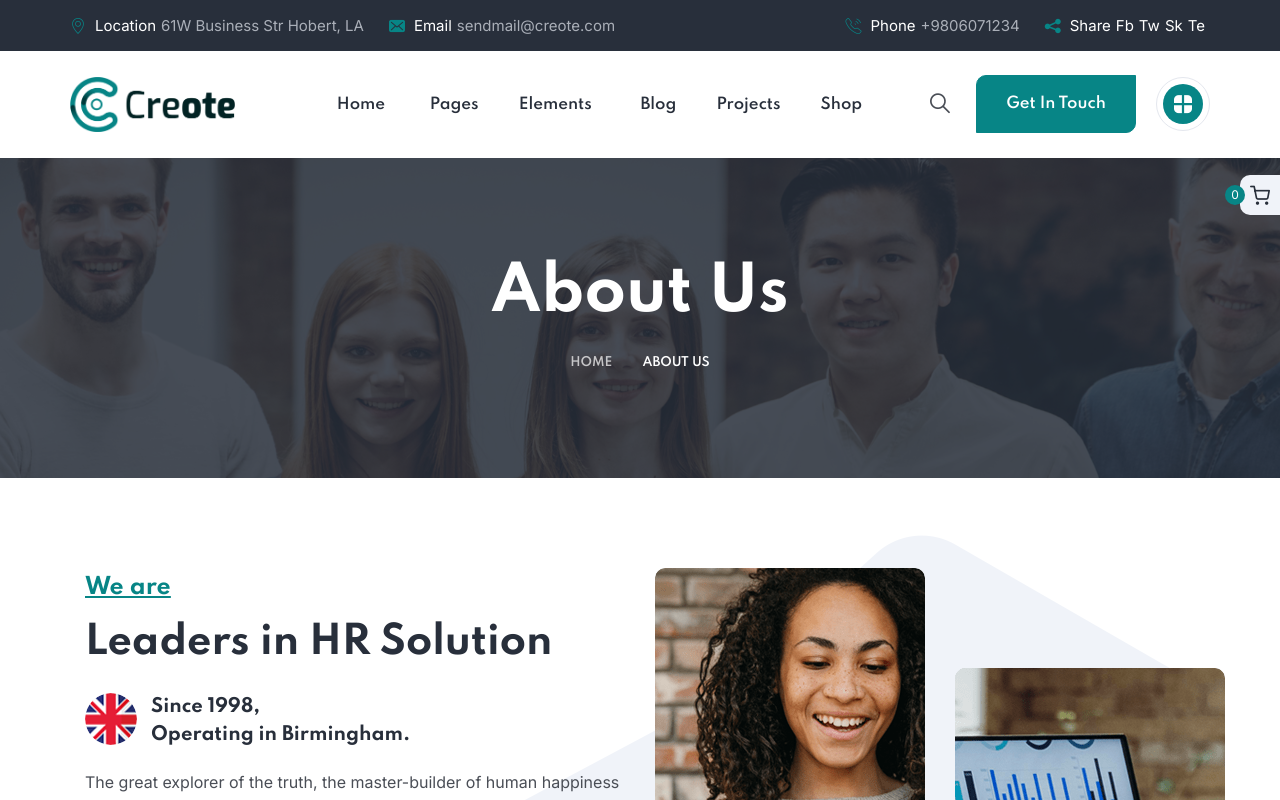
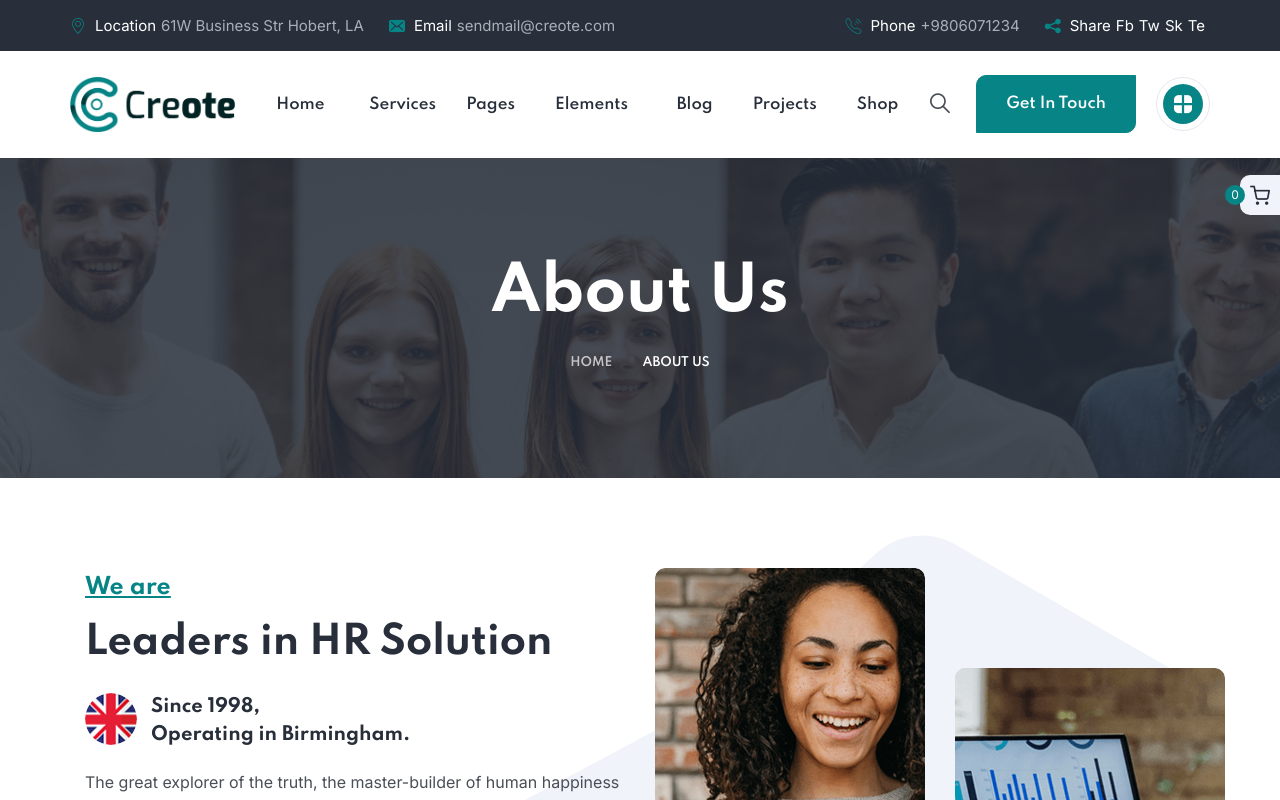
Before and after one commit to Sonulo/sonulo.github.io, a Next.js app: page /about-us in a window 1280 px wide. Shown: the top 800 px of the page. Built offline with nearby package versions, Linux system fonts and the light colour scheme; a web font is replaced by a local one.

Commit message:
add services to navbar

```diff
--- a/components/layout/Navbar.js
+++ b/components/layout/Navbar.js
@@ -158,6 +158,11 @@ export default function Navbar() {
                             </div>
                         </li>
                     </ul>
+                </li>
+                <li className="menu-item  nav-item">
+                    <Link href="/service-classic" className="dropdown-item nav-link">
+                        <span>Services</span>
+                    </Link>
                 </li>
                 <li className="menu-item menu-item-has-children dropdown nav-item">
                     <Link href="/#" className="dropdown-toggle nav-link">
```
